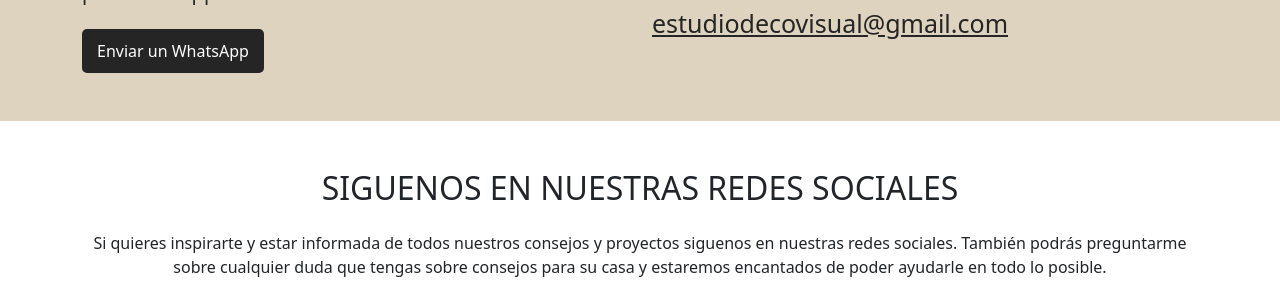
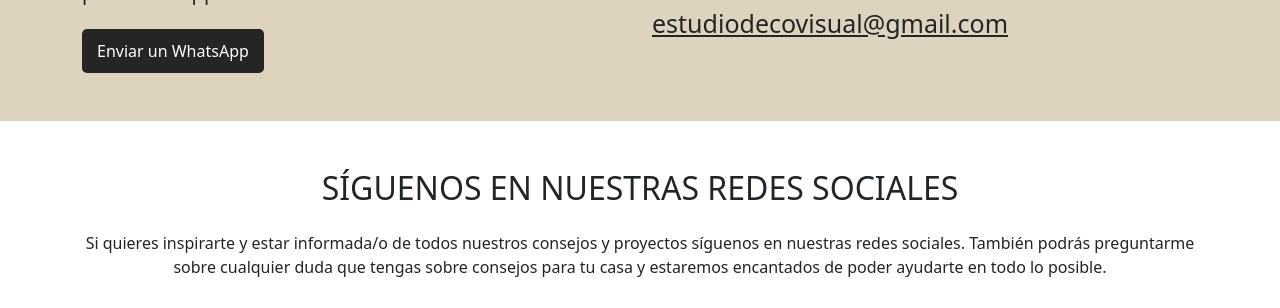
Before and after one commit to yaniramc/estudio-nua, a plain HTML site: page index.html in a window 1280 px wide. Shown: the part 2721-3029 px from the top of the page. Drawn offline with nearby package versions, Linux system fonts and the light colour scheme.

Commit message:
He corregido el texto

```diff
--- a/index.html
+++ b/index.html
@@ -239,10 +239,10 @@
 
 <section>
     <div class="container py-5 text-center">
-        <h2>SIGUENOS EN NUESTRAS REDES SOCIALES</h2>
-        <p class="py-3">Si quieres inspirarte y estar informada de todos nuestros consejos y proyectos siguenos
+        <h2>SÍGUENOS EN NUESTRAS REDES SOCIALES</h2>
+        <p class="py-3">Si quieres inspirarte y estar informada/o de todos nuestros consejos y proyectos síguenos
             en nuestras redes sociales. También podrás preguntarme sobre cualquier duda que tengas sobre consejos
-            para su casa y estaremos encantados de poder ayudarle en todo lo posible.
+            para tu casa y estaremos encantados de poder ayudarte en todo lo posible.
         </p>
         <a href="https://www.instagram.com/estudiodecovisual/"><img src="static/img/instagram.png" alt="icon-instagram" width="50px" class="mx-2"></a>
         <a href="https://www.pinterest.es/EstudioDecoVisual/"><img src="static/img/pinterest.png" alt="icon-pinterest" width="50px" class="mx-2"></a>
```
